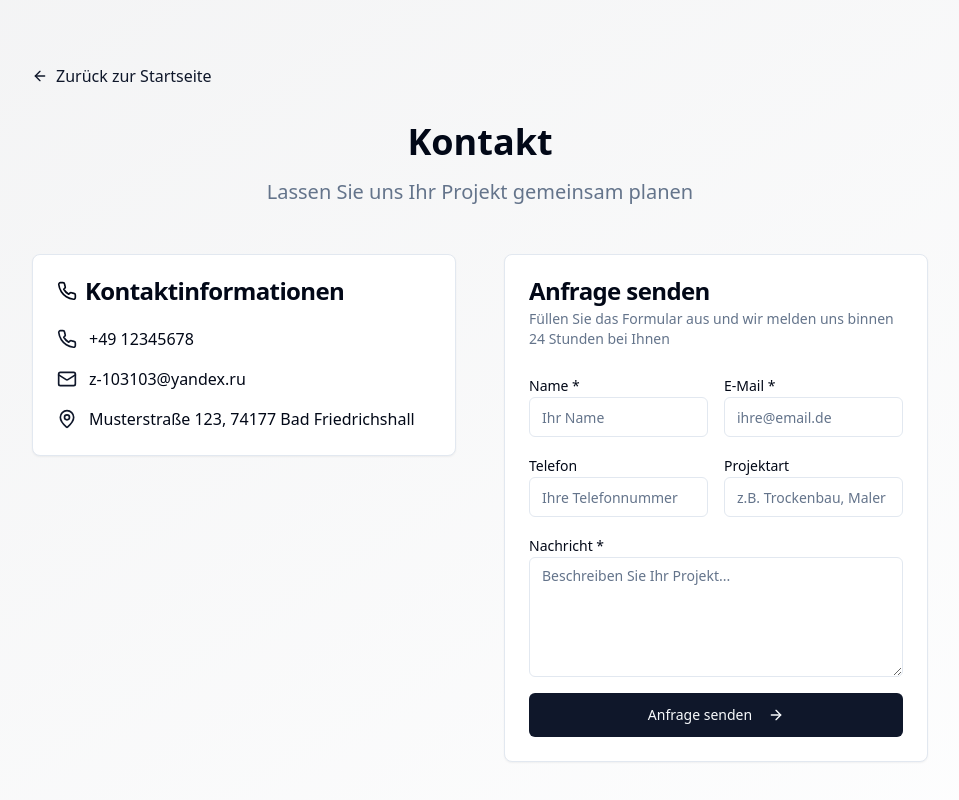
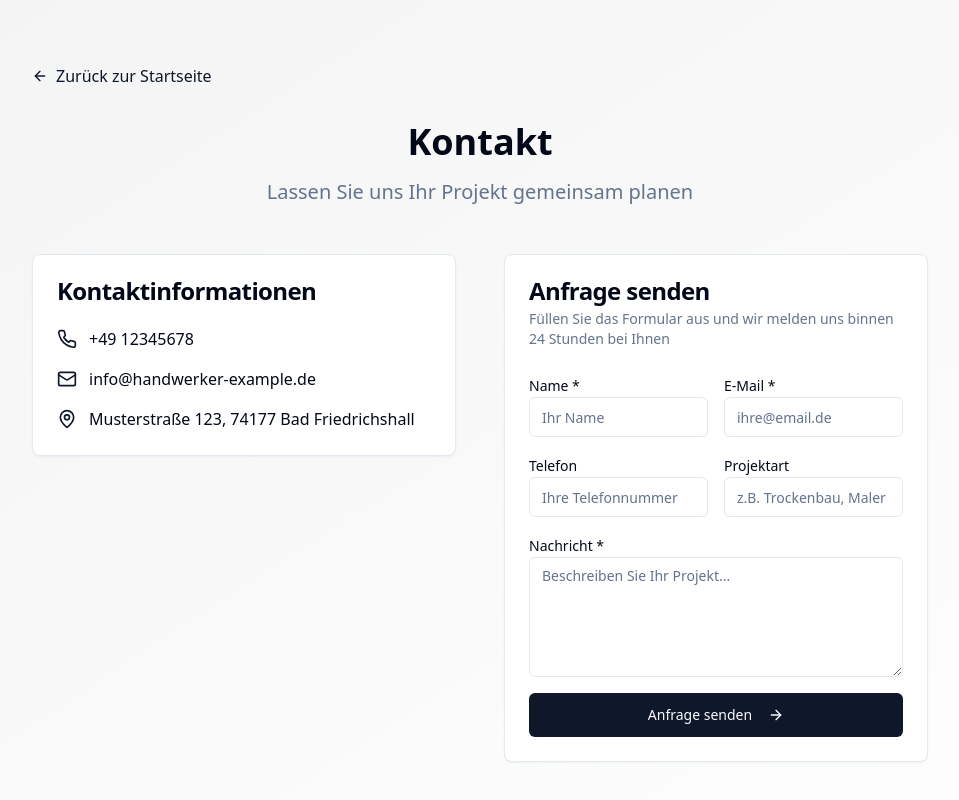
Before and after one commit to opexxxxx/mario_handwerker, a React (Vite) app: page /contact in a window 1280 px wide. Shown: the top 800 px of the page, without its empty margins (160-1119 px from the left). Built offline with nearby package versions, Linux system fonts and the light colour scheme.

Commit message:
Fix: Adjust contact section layout and email
Adjusted the layout of the contact information section to match the size of the "Anfrage senden" form. Changed the email address in the contact information to a dummy address.

```diff
--- a/src/pages/Contact.tsx
+++ b/src/pages/Contact.tsx
@@ -1,4 +1,3 @@
-
 import { useState } from "react";
 import { Button } from "@/components/ui/button";
 import { Card, CardContent, CardDescription, CardHeader, CardTitle } from "@/components/ui/card";
@@ -98,10 +97,7 @@ const Contact = () => {
             <div>
               <Card className="h-fit">
                 <CardHeader>
-                  <CardTitle className="flex items-center">
-                    <Phone className="mr-2 h-5 w-5" />
-                    Kontaktinformationen
-                  </CardTitle>
+                  <CardTitle>Kontaktinformationen</CardTitle>
                 </CardHeader>
                 <CardContent className="space-y-4">
                   <div className="flex items-center space-x-3">
@@ -110,7 +106,7 @@ const Contact = () => {
                   </div>
                   <div className="flex items-center space-x-3">
                     <Mail className="h-5 w-5 text-primary" />
-                    <span>z-103103@yandex.ru</span>
+                    <span>info@handwerker-example.de</span>
                   </div>
                   <div className="flex items-center space-x-3">
                     <MapPin className="h-5 w-5 text-primary" />
```
